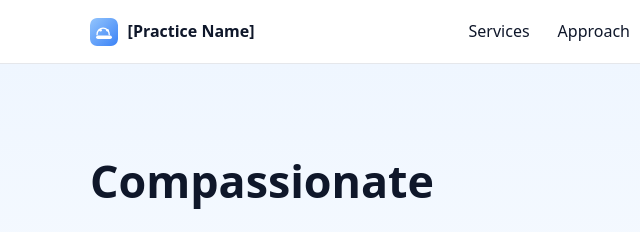
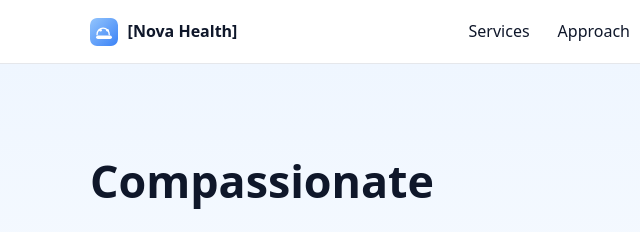
Before and after one commit to Manolo1000/novahealth-site, a plain HTML site: page index.html in a window 1280 px wide. Shown: the top 232 px of the page, 0-640 px from the left. Drawn offline with Linux system fonts and the light colour scheme; files whose address does not match are found by name.

Commit message:
Add files via upload

```diff
--- a/index.html
+++ b/index.html
@@ -33,7 +33,7 @@
     <div class="container topbar-inner">
       <a class="brand" href="#home" aria-label="Home">
         <img src="assets/logo.svg" alt="" class="brand-logo" width="28" height="28">
-        <span class="brand-name">[Practice Name]</span>
+        <span class="brand-name">[Nova Health]</span>
       </a>
       <nav class="nav" aria-label="Main">
         <button class="nav-toggle" aria-expanded="false" aria-controls="nav-menu">☰</button>
```
